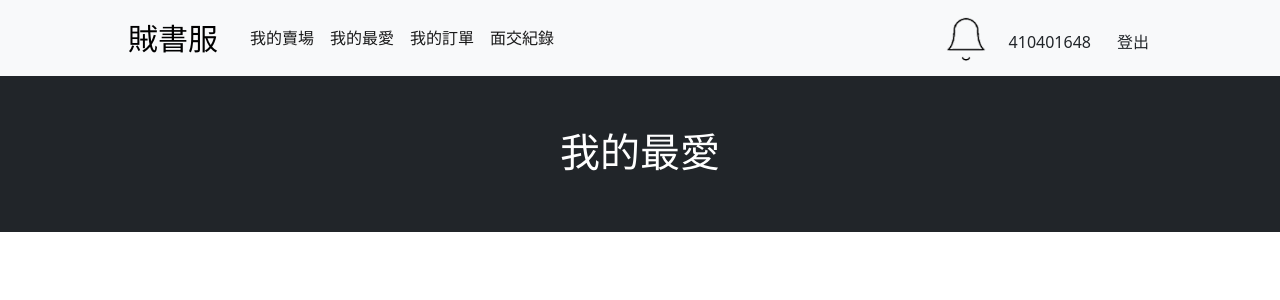
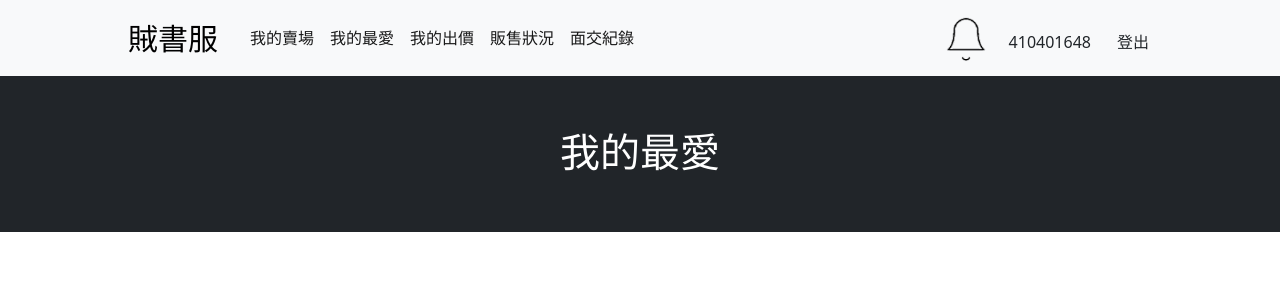
Before and after one commit to live7086/onlinebookstore, a PHP site: page /myfav.php?searchtxt=ITEM48114 in a window 1280 px wide. Shown: the top 300 px of the page. Run offline with PHP 8.4, Linux system fonts and the light colour scheme; a user stored in the database is signed in; data comes from the database, SQL or seed files in the repository; data that the repository does not hold is empty; some libraries are stand-ins or nearby versions.

Commit message:
nav fixed

```diff
--- a/condition.php
+++ b/condition.php
@@ -182,7 +182,7 @@
         <header class="bg-dark py-5">
             <div class="container px-4 px-lg-5 my-1">
                 <div class="text-center text-white">
-                    <h1>我想要賣的商品狀況如何</h1>
+                    <h1>商品販售狀況</h1>
                 </div>
             </div>
         </header>
--- a/myfav.php
+++ b/myfav.php
@@ -77,8 +77,9 @@
                         <!--<li class="nav-item"><a class="nav-link active" aria-current="page" href="#!">書籍</a></li>
                         <li class="nav-item"><a class="nav-link active" aria-current="page" href="#!">雜誌</a></li>-->
                         <li class="nav-item"><a class="nav-link active" aria-current="page" href="pinfo_1.php">我的賣場</a></li>
-                        <li class="nav-item"><a class="nav-link active" aria-current="page" href="#!">我的最愛</a></li>
-                        <li class="nav-item"><a class="nav-link active" aria-current="page" href="invite.php">我的訂單</a></li>
+                        <li class="nav-item"><a class="nav-link active" aria-current="page" href="myfav.php">我的最愛</a></li>
+                        <li class="nav-item"><a class="nav-link active" aria-current="page" href="invite.php">我的出價</a></li>
+                        <li class="nav-item"><a class="nav-link active" aria-current="page" href="condition.php">販售狀況</a></li>
                         <li class="nav-item"><a class="nav-link active" aria-current="page" href="table.php">面交紀錄</a></li>
 
 
--- a/pinfo.php
+++ b/pinfo.php
@@ -37,7 +37,9 @@
                         <!--<li class="nav-item"><a class="nav-link active" aria-current="page" href="#!">書籍</a></li>-->
                         <li class="nav-item"><a class="nav-link active" aria-current="page" href="#!"></a></li>
                         <li class="nav-item"><a class="nav-link active" aria-current="page" href="pinfo_1.php">我的賣場</a></li>
-                        <li class="nav-item"><a class="nav-link active" aria-current="page" href="#!">我的最愛</a></li>
+                        <li class="nav-item"><a class="nav-link active" aria-current="page" href="myfav.php">我的最愛</a></li>
+                        <li class="nav-item"><a class="nav-link active" aria-current="page" href="invite.php">我的出價</a></li>
+                        <li class="nav-item"><a class="nav-link active" aria-current="page" href="condition.php">販售狀況</a></li>
                         <li class="nav-item"><a class="nav-link active" aria-current="page" href="table.php">面交紀錄</a></li>
                         <li class="nav-item">
                             <form method=get action="pinfo_1.php">
--- a/pinfo_1.php
+++ b/pinfo_1.php
@@ -23,6 +23,9 @@
 
     </head>
     <style>
+    .fa {
+        font-size: 30px; /* 設定星星的大小為30像素 */
+    }
     .empty-div {
         width: 90%;
     }
@@ -81,7 +84,8 @@
 
                         <li class="nav-item"><a class="nav-link active" aria-current="page" href="pinfo_1.php">我的賣場</a></li>
                         <li class="nav-item"><a class="nav-link active" aria-current="page" href="myfav.php">我的最愛</a></li>
-                        <li class="nav-item"><a class="nav-link active" aria-current="page" href="invite.php">我的訂單</a></li>
+                        <li class="nav-item"><a class="nav-link active" aria-current="page" href="invite.php">我的出價</a></li>
+                        <li class="nav-item"><a class="nav-link active" aria-current="page" href="condition.php">販售狀況</a></li>
                         <li class="nav-item"><a class="nav-link active" aria-current="page" href="table.php">面交紀錄</a></li>
                         <li class="nav-item">
 
--- a/table.php
+++ b/table.php
@@ -57,7 +57,8 @@
 
                         <li class="nav-item"><a class="nav-link active" aria-current="page" href="pinfo_1.php">我的賣場</a></li>
                         <li class="nav-item"><a class="nav-link active" aria-current="page" href="myfav.php">我的最愛</a></li>
-                        <li class="nav-item"><a class="nav-link active" aria-current="page" href="invite.php">我的訂單</a></li>
+                        <li class="nav-item"><a class="nav-link active" aria-current="page" href="invite.php">我的出價</a></li>
+                        <li class="nav-item"><a class="nav-link active" aria-current="page" href="condition.php">販售狀況</a></li>
                         <li class="nav-item"><a class="nav-link active" aria-current="page" href="table.php">面交紀錄</a></li>
 
 
```
Lines whose indentation alone changed are shown as unchanged.
